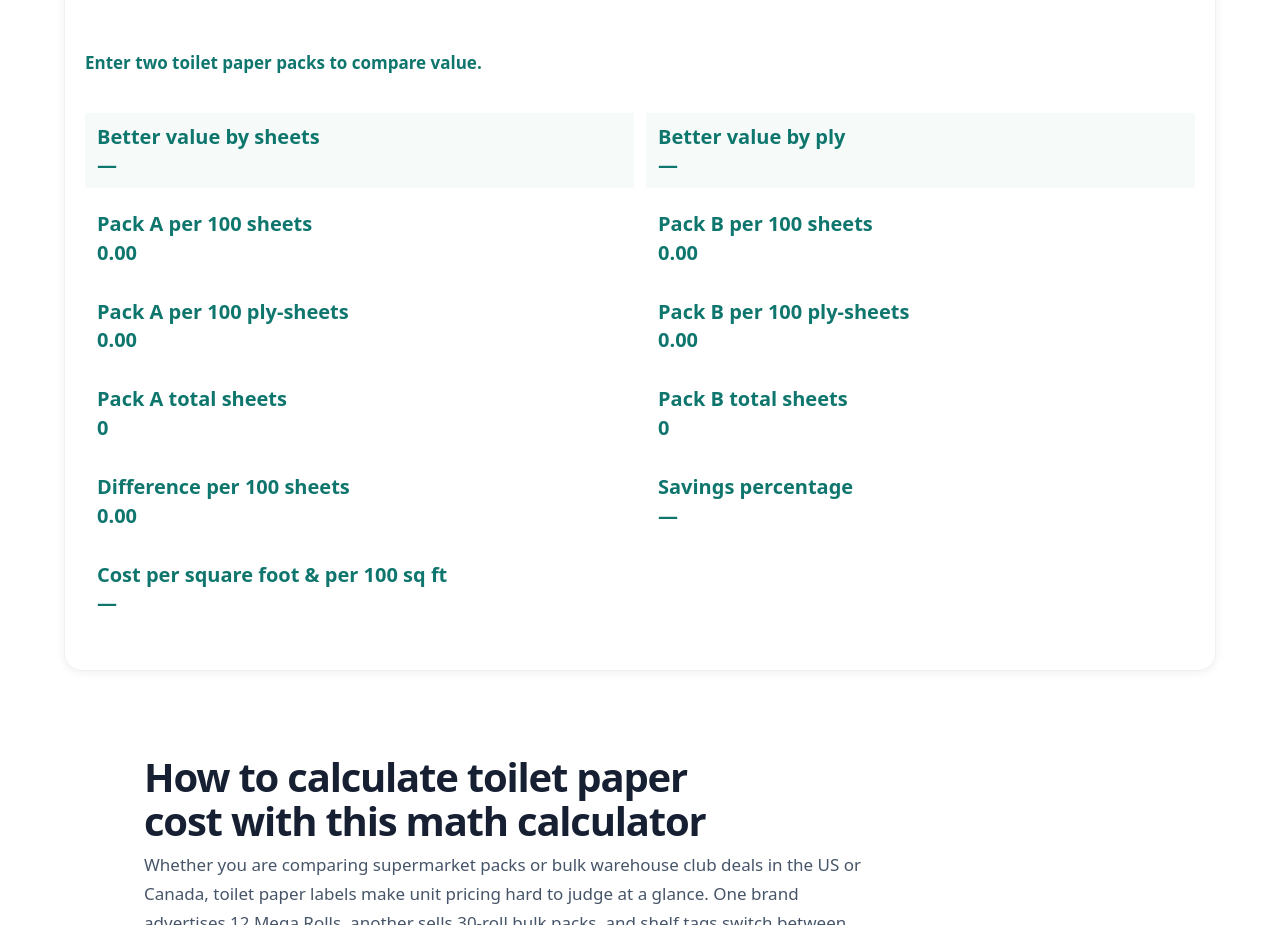
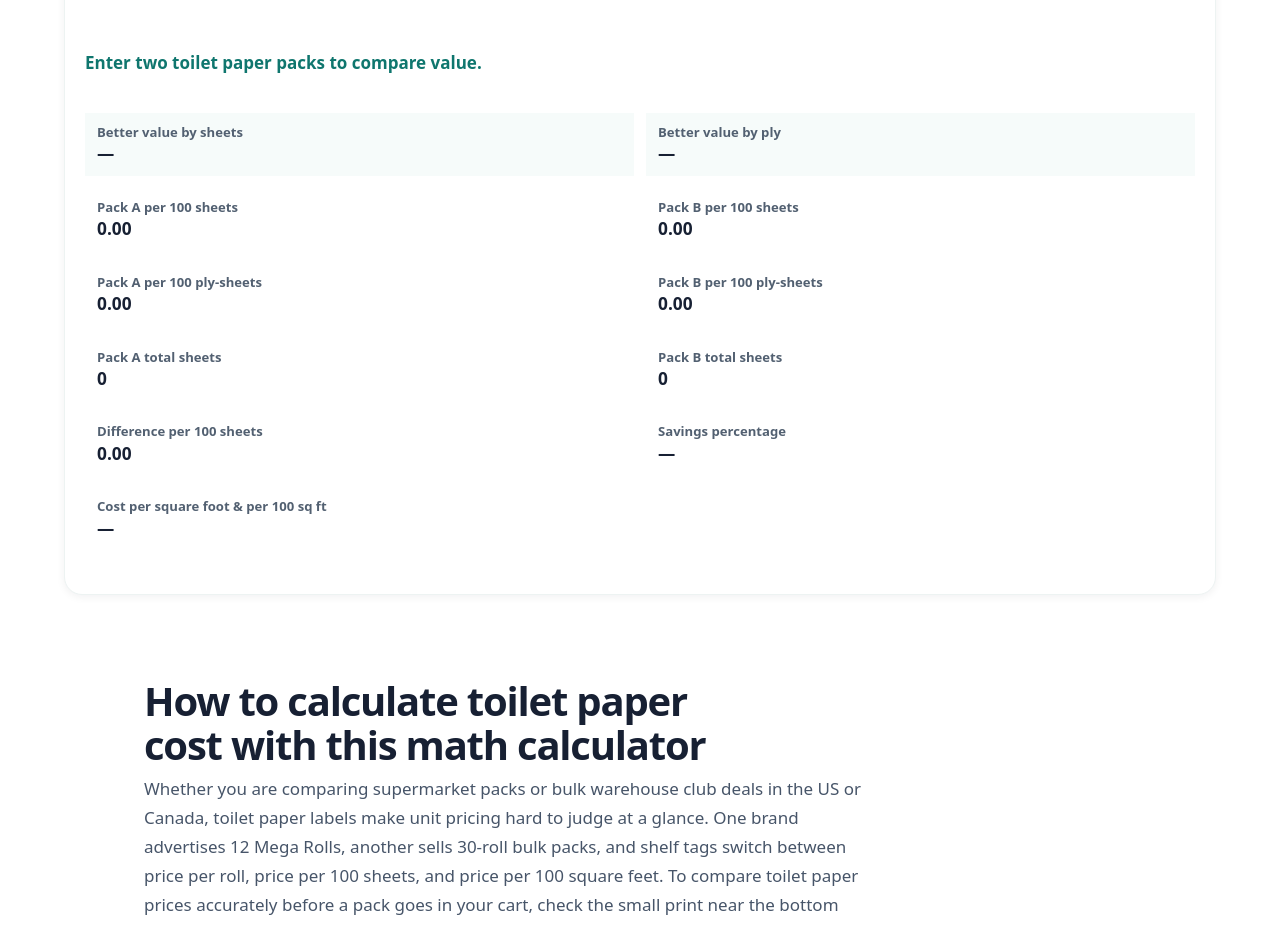
Before and after one commit to farmingvichar/household-expense-tools, a plain HTML site: page tools/toilet-paper-value-calculator/index.html in a window 1280 px wide. Shown: the part 1642-2567 px from the top of the page. Drawn offline with Linux system fonts and the light colour scheme.

Commit message:
Add styles for summary label and last paragraph

```diff
--- a/assets/css/components.css
+++ b/assets/css/components.css
@@ -1274,6 +1274,18 @@ button,
 .tp-results-grid .summary-card p {
   overflow-wrap: break-word;
 }
+.tp-results-grid .summary-label {
+  font-size: 0.82rem;
+  font-weight: 600;
+  color: var(--color-text-muted, #4b635c);
+  margin-block-end: 0.25rem;
+}
+
+.tp-results-grid .summary-card p:last-child {
+  font-size: 1.08rem;
+  font-weight: 700;
+  color: var(--color-text, #102a24);
+}
 
 .tp-results-grid .tp-card-highlight {
   border-color: var(--color-primary, #0f766e);
```
